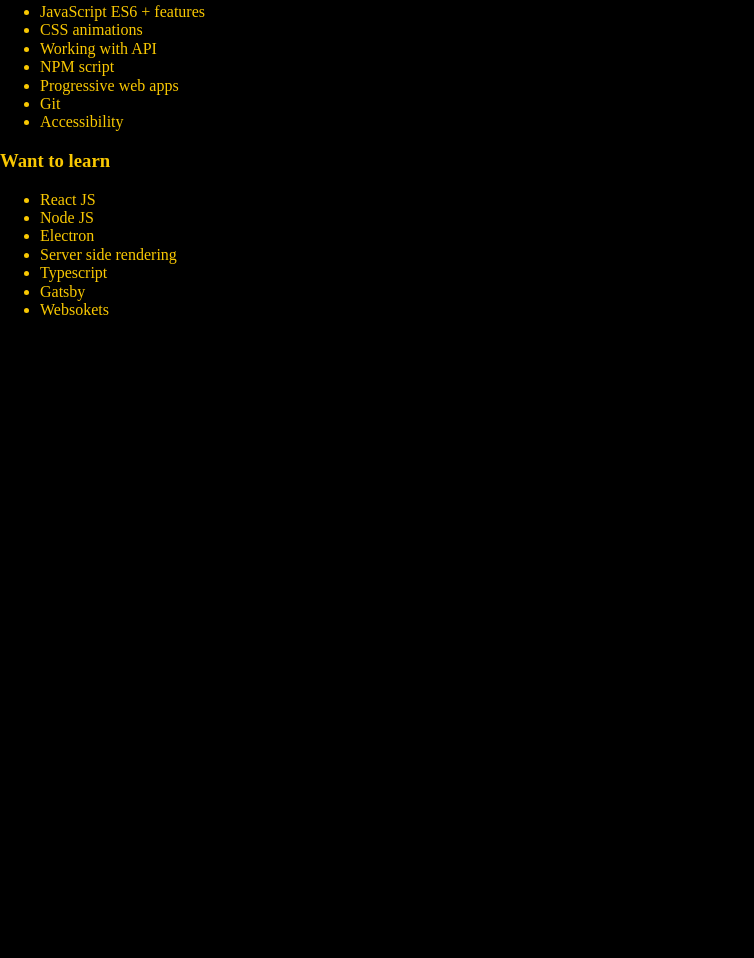
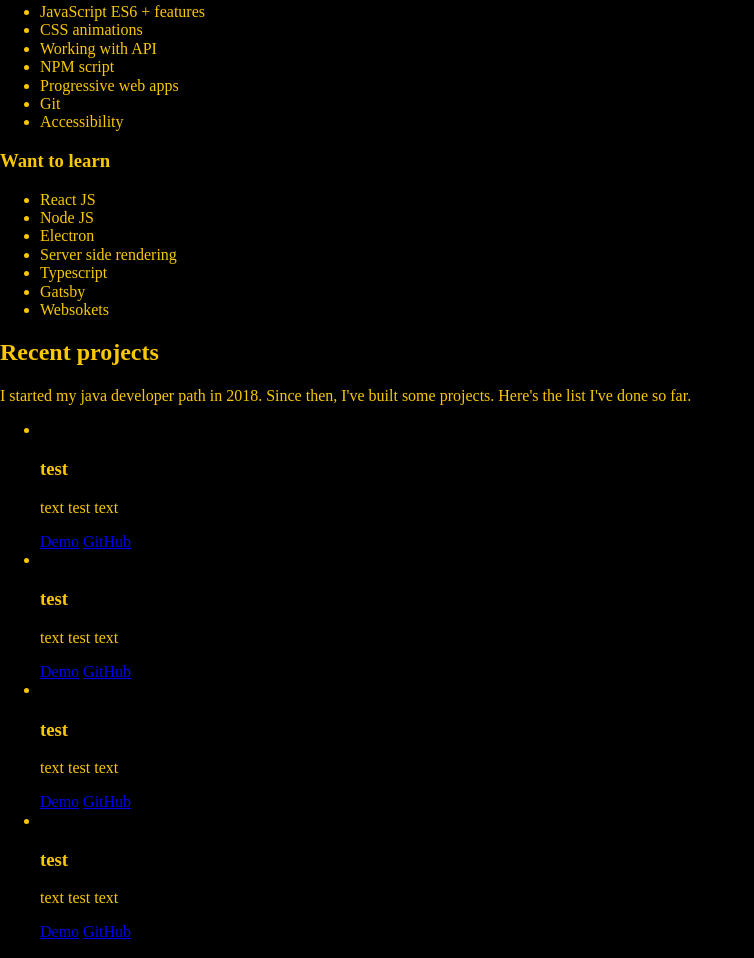
Before and after one commit to MC777/mc777.github.io, a website: page src/content/index.html in a window 1280 px wide. Shown: the part 480-1438 px from the top of the page, without its empty margins (0-754 px from the left). Before the commit the page ends 815 px from the top, so only its background shows below. Drawn offline with nearby package versions, Linux system fonts and the light colour scheme; files that its build step writes are made by us from their sources.

Commit message:
feat: add class: project

```diff
--- a/src/content/index.html
+++ b/src/content/index.html
@@ -53,7 +53,6 @@
           <li class="skills-list__item">SASS</li>
         </ul>
       </section>
-    </section>
 
       <section class="skills-list">
         <h3 class="skils-list__title">Know something abut</h3>
@@ -80,6 +79,53 @@
           <li class="skills-list__item">Websokets</li>
         </ul>
       </section>
+    </section>
+    <section id="my-projects" class="projects">
+      <h2 class="projects__title">Recent projects</h2>
+      <p class="projects__description">I started my java developer path in 2018. Since then, I've built some projects.
+        Here's the list I've done so far.</p>
+      <ul class="projects-list">
+        <li class="project">
+          <img class="project__logo" src="#" alt="">
+          <h3 class="project__title">test</h3>
+          <p class="project__description">text test text</p>
+          <div class="project__footer">
+            <a class="project__link" href="#" title="Demo: test">Demo</a>
+            <a class="project__link" href="#" title="Source code: test">GitHub</a>
+          </div>
+        </li>
+
+        <li class="project">
+          <img class="project__logo" src="#" alt="">
+          <h3 class="project__title">test</h3>
+          <p class="project__description">text test text</p>
+          <div class="project__footer">
+            <a class="project__link" href="#" title="Demo: test">Demo</a>
+            <a class="project__link" href="#" title="Source code: test">GitHub</a>
+          </div>
+        </li>
+
+        <li class="project">
+          <img class="project__logo" src="#" alt="">
+          <h3 class="project__title">test</h3>
+          <p class="project__description">text test text</p>
+          <div class="project__footer">
+            <a class="project__link" href="#" title="Demo: test">Demo</a>
+            <a class="project__link" href="#" title="Source code: test">GitHub</a>
+          </div>
+        </li>
+
+        <li class="project">
+          <img class="project__logo" src="#" alt="">
+          <h3 class="project__title">test</h3>
+          <p class="project__description">text test text</p>
+          <div class="project__footer">
+            <a class="project__link" href="#" title="Demo: test">Demo</a>
+            <a class="project__link" href="#" title="Source code: test">GitHub</a>
+          </div>
+        </li>
+      </ul>
+    </section>
   </main>
 
   <script src="js/main.js"></script>
```
Lines whose indentation alone changed are shown as unchanged.
